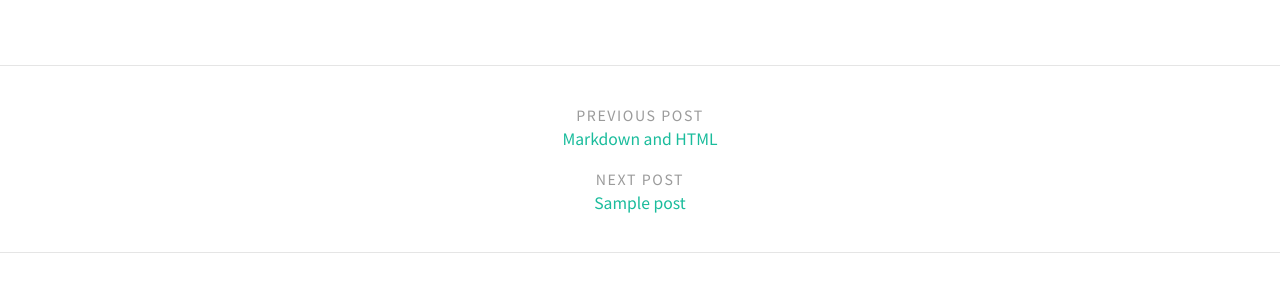
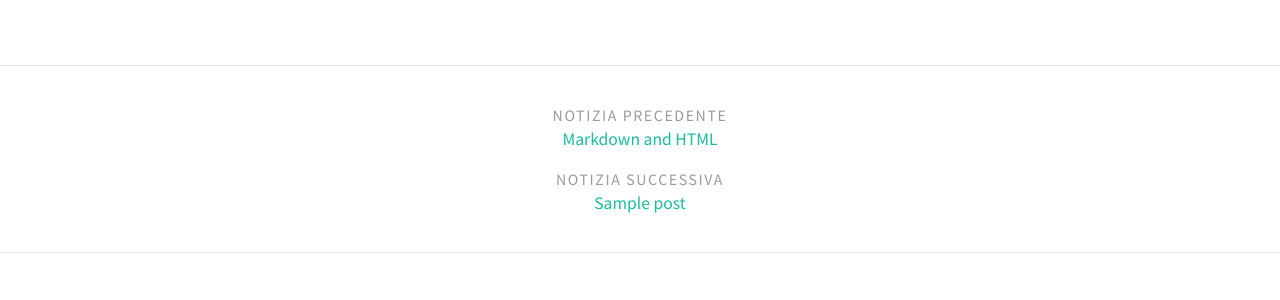
Before and after one commit to info-coronavirus/info-coronavirus.github.io, a Jekyll site: the page built from _posts/2014-11-29-feature-images.md, in a window 1280 px wide. Shown: the part 507-807 px from the top of the page. Built offline with Jekyll 4.4.1, drawn with Linux system fonts in a browser that asks for light colours; nearby versions of some CDN libraries.

Commit message:
Update _config.yml

```diff
--- a/_config.yml
+++ b/_config.yml
@@ -54,8 +54,8 @@ theme_settings:
   str_follow_on: "Follow on"
   str_rss_follow: "Follow RSS feed"
   str_email: "Email"
-  str_next_post: "Next post"
-  str_previous_post: "Previous post"
+  str_next_post: "Notizia successiva"
+  str_previous_post: "Notizia precedente"
   str_next_page: "Next"
   str_previous_page: "Prev"
   str_continue_reading: "Continua a leggere"
```
